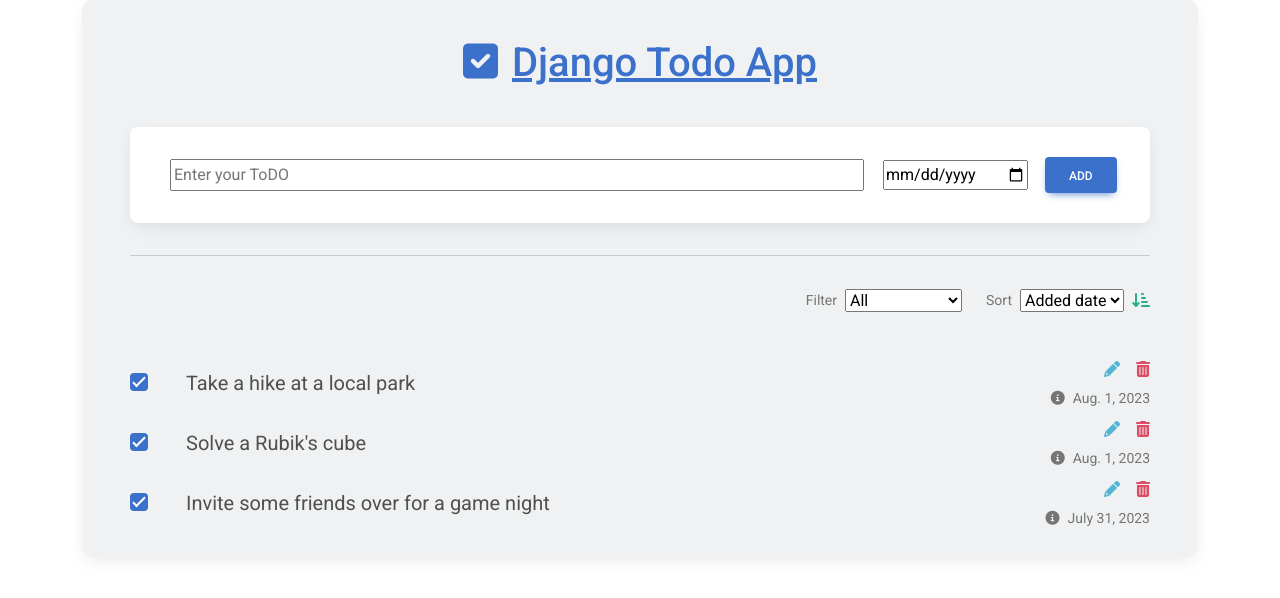
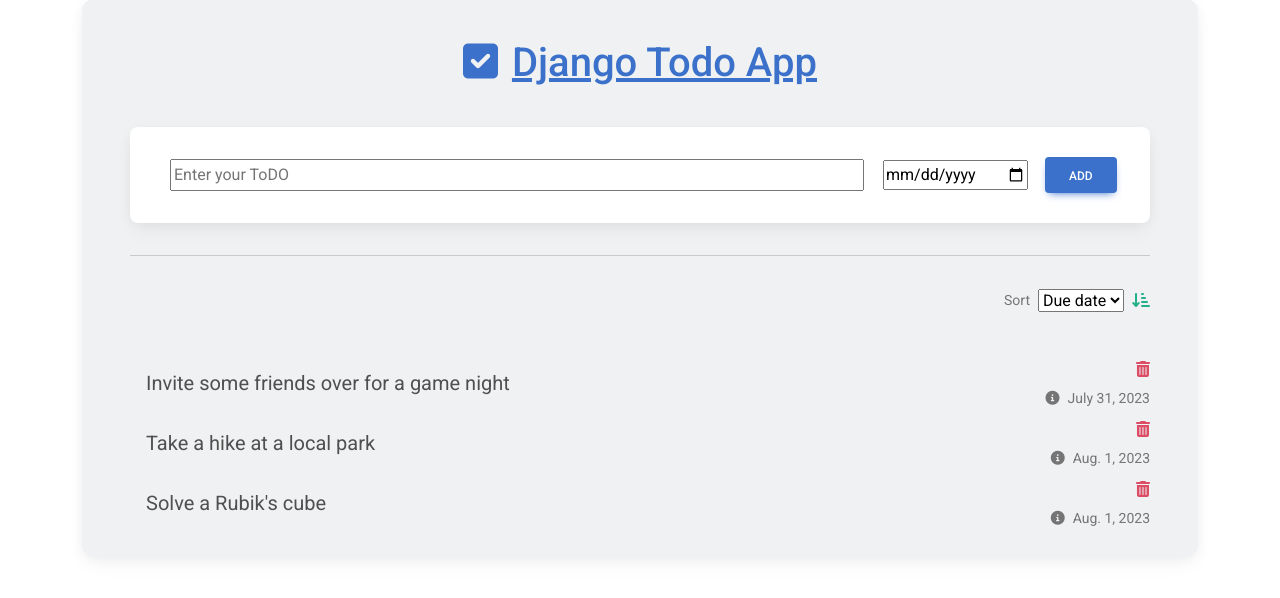
Before and after one commit to emperorKez/django-todo, a Django app: page / in a window 1280 px wide. Shown: the part 122-720 px from the top of the page. Run offline with Django 4.2, Linux system fonts and the light colour scheme; data comes from the database, SQL or seed files in the repository; both versions use the stored data as it was after the commit; some libraries are stand-ins or nearby versions.

Commit message:
code update

```diff
--- a/core/urls.py
+++ b/core/urls.py
@@ -4,5 +4,6 @@
 app_name = 'core'
 
 urlpatterns = [
-    path('', views.index, name='index')
+    path('', views.index, name='index'),
+    path('delete-todo/<todo_id>', views.delete_todo, name='delete-todo')
 ]
--- a/core/views.py
+++ b/core/views.py
@@ -6,7 +6,7 @@
 
 def index(request):
     # user = request.user
-    todo = Todo.objects.all().order_by('-date_added')
+    todo = Todo.objects.all().order_by('due_date')
     if request.method =='POST':
         form = TodoForm(request.POST)
         if form.is_valid():
@@ -25,4 +25,6 @@
         'form': form}
     return render(request, 'index.html', context)
 
-# Create your views here.
+def delete_todo(request, todo_id):
+    todo = Todo.objects.get(id=todo_id).delete()
+    return redirect('core:index')
--- a/templates/index.html
+++ b/templates/index.html
@@ -47,14 +47,6 @@
                       <button type="submit" class="btn btn-primary">Add</button>
                     </div>
 
-                    <!-- <input type="text" class="form-control form-control-lg" id="exampleFormControlInput1"
-                      placeholder="Add new..."> -->
-                    <!-- <a href="#!" data-mdb-toggle="tooltip" title="Set due date"><i
-                        class="fas fa-calendar-alt fa-lg me-3"></i></a>
-                    <div>
-                      <button type="submit" class="btn btn-primary">Add</button>
-                    </div> -->
-
                   </div>
                 </form>
                 </div>
@@ -64,16 +56,8 @@
             <hr class="my-4">
 
             <div class="d-flex justify-content-end align-items-center mb-4 pt-2 pb-3">
-              <p class="small mb-0 me-2 text-muted">Filter</p>
-              <select class="select">
-                <option value="1">All</option>
-                <option value="2">Completed</option>
-                <option value="3">Active</option>
-                <option value="4">Has due date</option>
-              </select>
               <p class="small mb-0 ms-4 me-2 text-muted">Sort</p>
               <select class="select">
-                <option value="1">Added date</option>
                 <option value="2">Due date</option>
               </select>
               <a href="#!" style="color: #23af89;" data-mdb-toggle="tooltip" title="Ascending"><i
@@ -84,31 +68,7 @@
 
 
             {% for item in todo %}
-
-
-
             <ul class="list-group list-group-horizontal rounded-0 bg-transparent">
-
-              {% if item.completed == True %}
-              <li
-                class="list-group-item d-flex align-items-center ps-0 pe-3 py-1 rounded-0 border-0 bg-transparent">
-                <div class="form-check">
-                  <input class="form-check-input me-0" type="checkbox" value="" id="flexCheckChecked1"
-                    aria-label="..." checked />
-                </div>
-              </li>
-              {% else %}
-              <li
-                class="list-group-item d-flex align-items-center ps-0 pe-3 py-1 rounded-0 border-0 bg-transparent">
-                <div class="form-check">
-                  <input class="form-check-input me-0" type="checkbox" value="" id="flexCheckChecked2"
-                    aria-label="..." checked />
-                </div>
-              </li>
-
-              {% endif %}
-
-
               <li
                 class="list-group-item px-3 py-1 d-flex align-items-center flex-grow-1 border-0 bg-transparent">
                 <p class="lead fw-normal mb-0">
@@ -117,9 +77,7 @@
               </li>
               <li class="list-group-item ps-3 pe-0 py-1 rounded-0 border-0 bg-transparent">
                 <div class="d-flex flex-row justify-content-end mb-1">
-                  <a href="#!" class="text-info" data-mdb-toggle="tooltip" title="Edit todo"><i
-                      class="fas fa-pencil-alt me-3"></i></a>
-                  <a href="#!" class="text-danger" data-mdb-toggle="tooltip" title="Delete todo"><i
+                  <a href="{% url 'core:delete-todo' item.id %}" class="text-danger" data-mdb-toggle="tooltip" title="Delete todo"><i
                       class="fas fa-trash-alt"></i></a>
                 </div>
                 <div class="text-end text-muted">
```
Also changed, not shown: README.md, db.sqlite3, media/todo.png (added).
